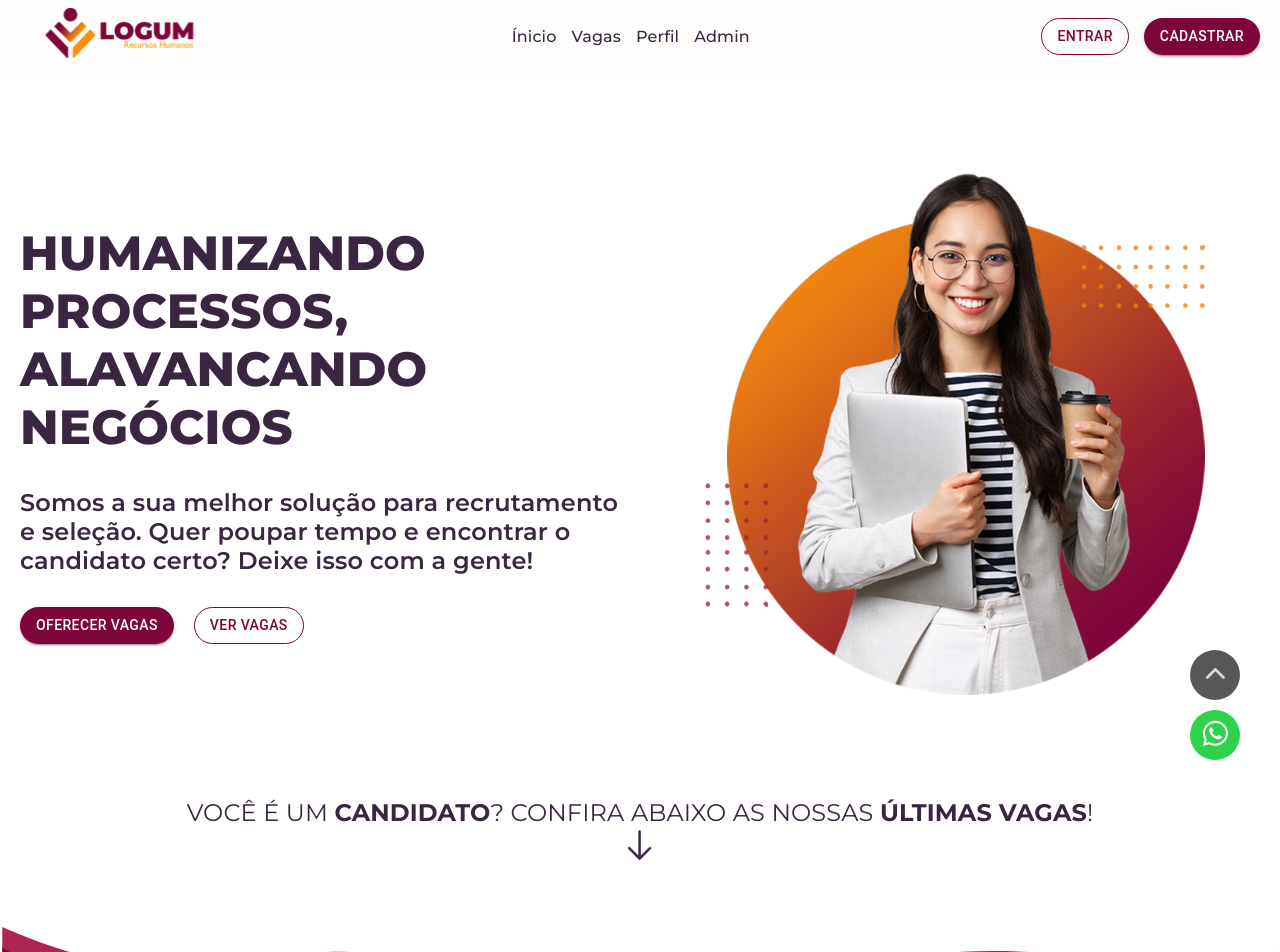
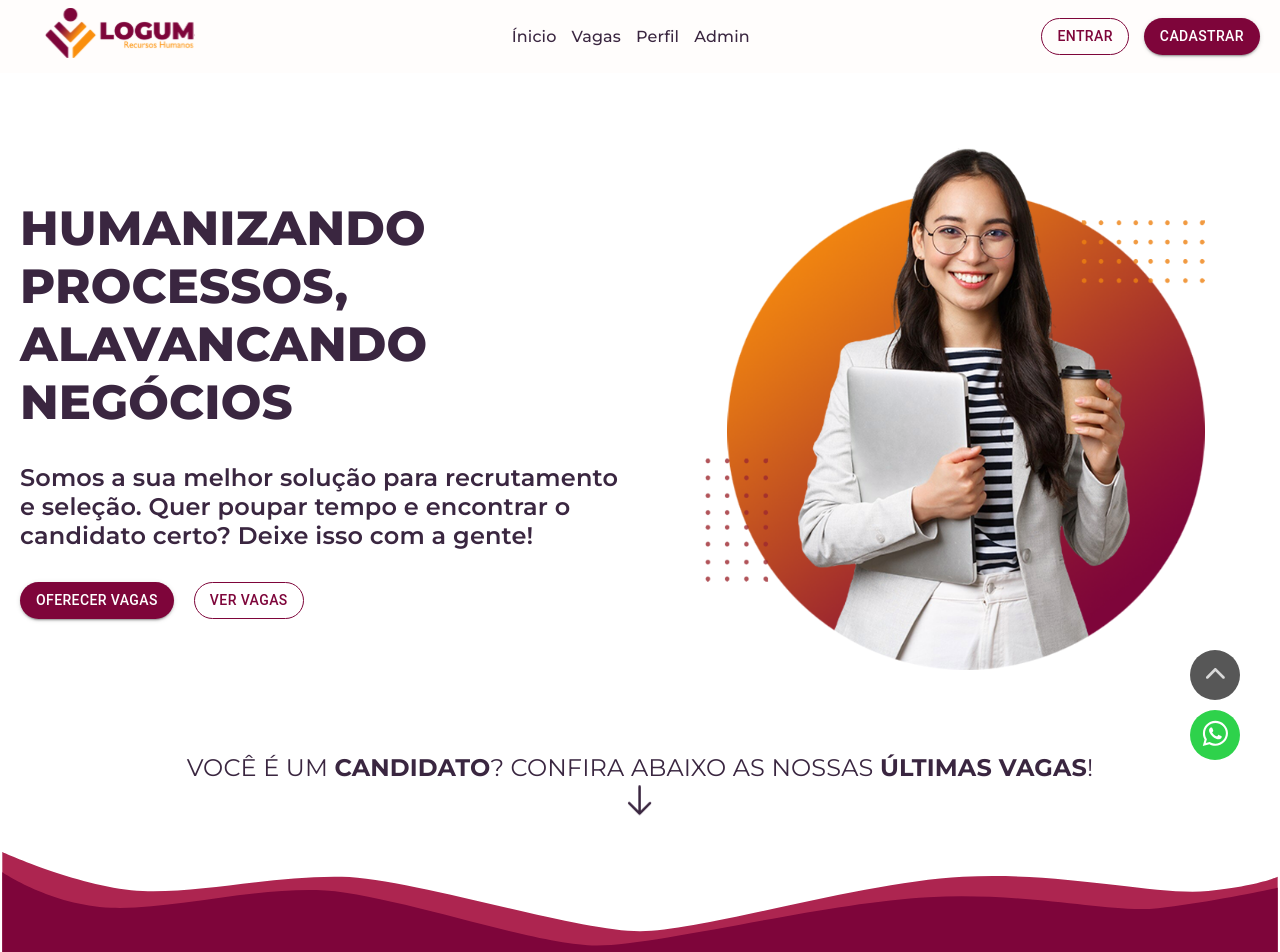
Before and after one commit to MPCGomes/logumrh, a Next.js app in the folder frontend-web/: page / in a window 1280 px wide. Shown: the top 952 px of the page. Built offline with nearby package versions, Linux system fonts and the light colour scheme.

Commit message:
update link and hero padding

```diff
--- a/frontend-web/app/page.module.scss
+++ b/frontend-web/app/page.module.scss
@@ -3,7 +3,7 @@
 .header {
   text-align: flex-start;
   color: var(--text-color);
-  padding: 100px 0 150px;
+  padding: 75px 0 120px;
 
   background-image: url('../public/header-waves.svg');
   background-repeat: no-repeat;
@@ -69,7 +69,7 @@
 .lastVacancies {
   text-align: center;
   text-transform: uppercase;
-  padding: 100px 0 0;
+  padding: 80px 0 0;
 
   a {
     font-size: variables.$fs-500;
--- a/frontend-web/components/Footer/Footer.tsx
+++ b/frontend-web/components/Footer/Footer.tsx
@@ -44,7 +44,7 @@ const Footer = () => {
               <Link
                 className={styles.item}
                 target="_blank"
-                href={'#'}>
+                href={'https://w.app/sqSG8Z'}>
                 (12) 97409-6393
               </Link>
               <Link
```
